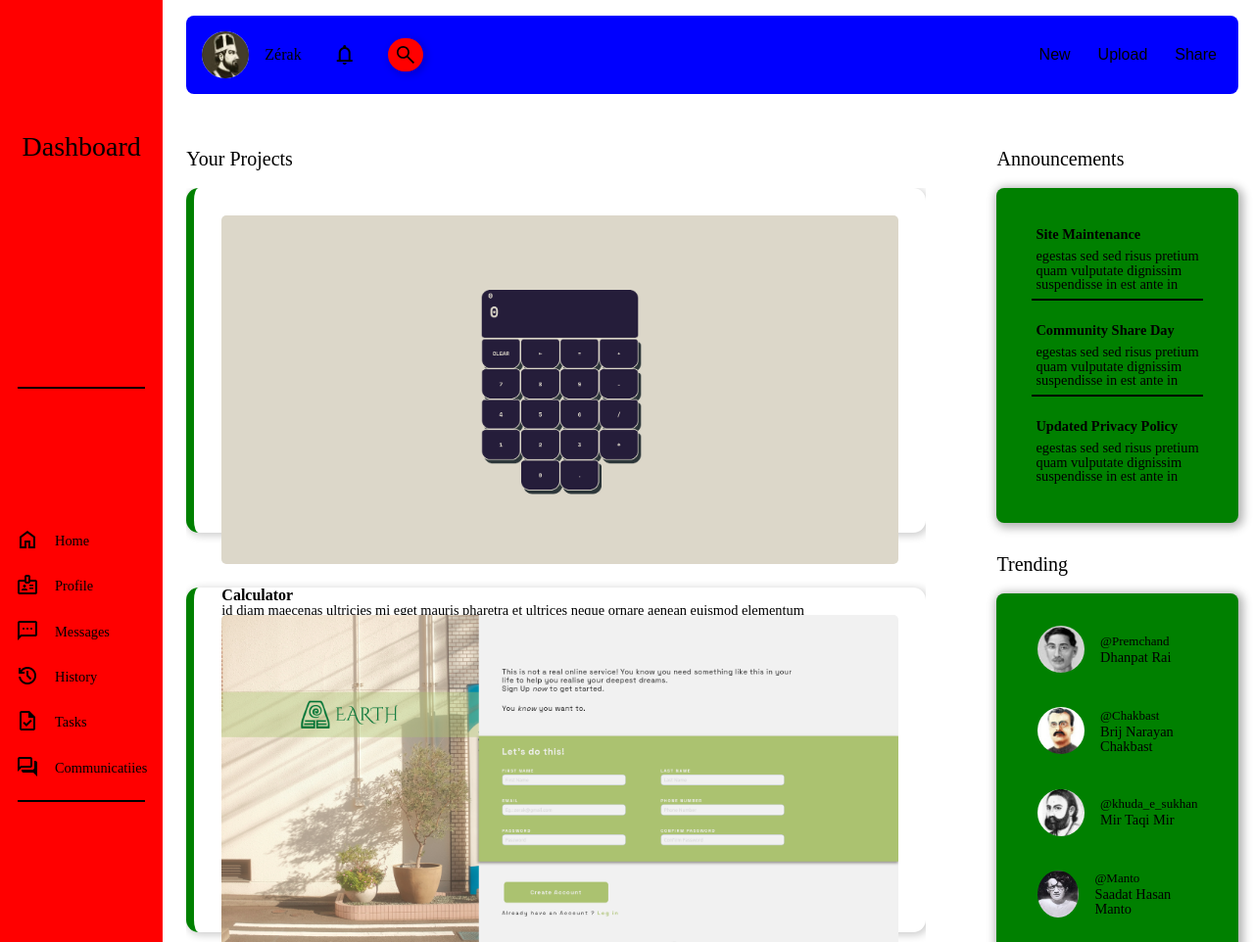
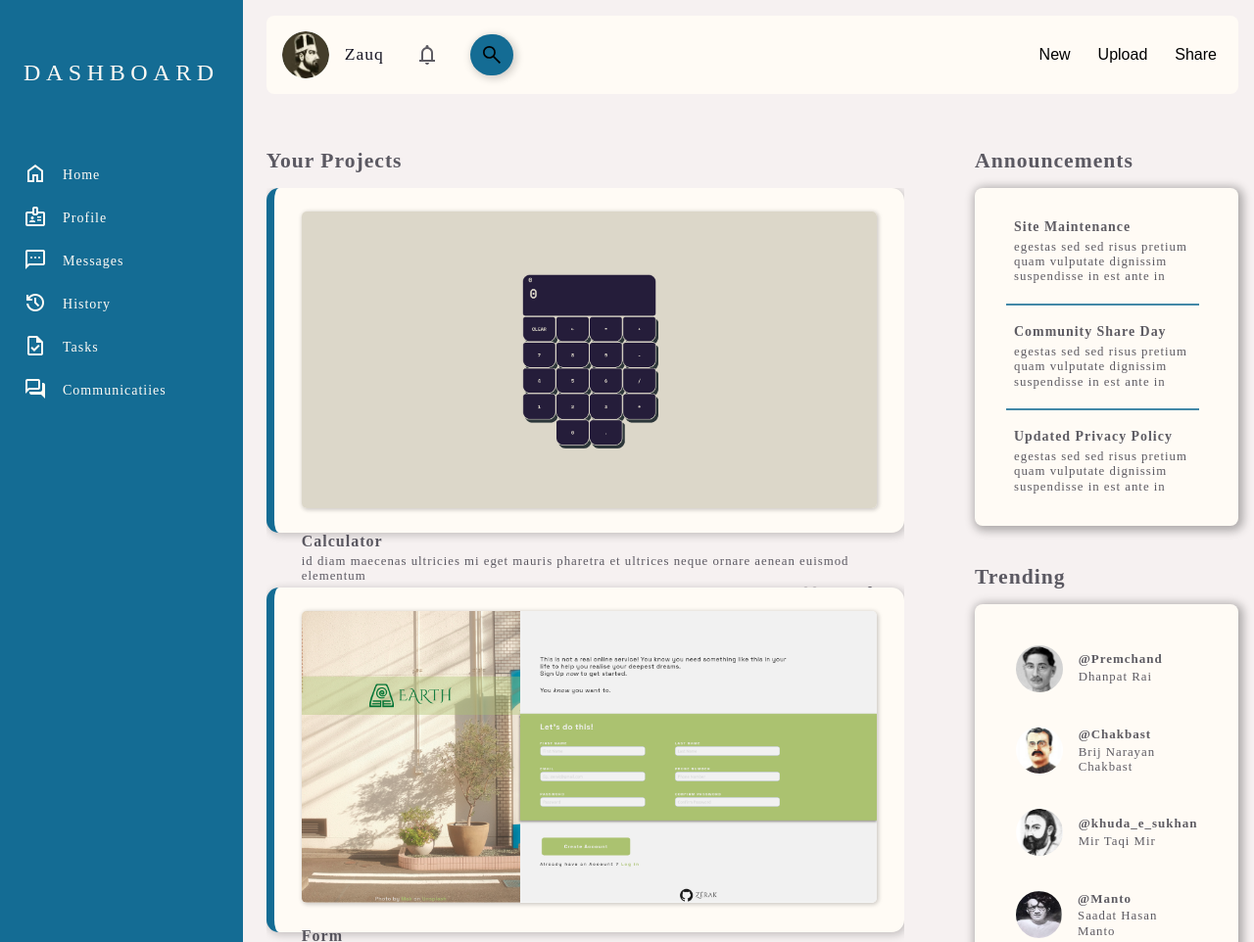
Before and after one commit to HasanZerak/Admin_Dashboard, a plain HTML site: page index.html in a window 1280 px wide. Shown: the top 962 px of the page at 98% size. Drawn offline with nearby package versions, Linux system fonts and the light colour scheme.

Commit message:
Add colors

```diff
--- a/index.html
+++ b/index.html
@@ -19,8 +19,8 @@
         <div class="sidebar">
 
             <div>
-                <p>Dashboard</p>
-                <hr>
+                <p>DASHBOARD</p>
+                <!-- <hr> -->
             </div>
 
             <div>
@@ -85,7 +85,7 @@
                         </a>
                     </li>
                 </ul>
-                <hr>
+                <!-- <hr> -->
             </div>
 
             <div>
@@ -123,7 +123,7 @@
         <div class="header">
             <div class="left-header">
                 <img src="images/zauq.jpeg" alt="">
-                <p> Zérak</p>
+                <p> Zauq</p>
 
                 <span class="material-symbols-outlined">
                     notifications
--- a/styles.css
+++ b/styles.css
@@ -141,6 +141,10 @@ table {
 body {
     box-sizing: border-box;
     font-size: 0.9rem;
+    background-color: #F6F1F1;
+    color: rgba(25, 24, 37, 0.7);
+    line-height: 1.2;
+    letter-spacing: 1px;
 }
 
 .container {
@@ -167,8 +171,9 @@ body {
 }
 
 hr {
-    border: 1px solid black;
+    border: 1px solid rgba(20, 108, 148, 0.8);
     width: 95%;
+    margin: 1.2rem 0;
 }
 
 a {
@@ -176,28 +181,33 @@ a {
 }
 
 a:hover {
-    color: blue;
+    color: rgba(34, 34, 34, 1);
     transition: 0.1s;
 }
 
 /*----------------------------------------------------------------------------SIDEBAR---------------------------------------------------------------------------------*/
 .sidebar {
     grid-row: 1/-1;
+    color: #FFFBF5;
 
     display: grid;
-    grid-template-rows: 7% 2fr 5fr;
+    grid-template-rows: 1fr 10fr 30fr;
 
-    background-color: red;
+    background-color: #146C94;
 
-    padding: 1rem;
+    padding: 1.5rem;
+    line-height: 1.5;
+    font-size: 14px;
+    letter-spacing: 1px;
 }
 
-.sidebar>div:first-child {
+.sidebar>div:first-of-type {
     display: grid;
     align-items: center;
     justify-items: center;
-    padding-top: 0.75rem;
-    font-size: 1.75rem;
+    padding-bottom: 1.5rem;
+    font-size: 1.5rem;
+    letter-spacing: 0.35rem;
 }
 
 .sidebar>div:last-child {
@@ -207,9 +217,15 @@ a:hover {
 li {
     display: flex;
     gap: 1rem;
-    align-items: center;
-    margin: 1.25rem 0;
+    margin: 1rem 0;
+    color: #FFFBF5;
     /* margin-left: 1.5rem; */
+}
+
+li>a {
+    color: #FFFBF5;
+    display: flex;
+    line-height: 2;
 }
 
 /*----------------------------------------------------------------------------HEADER---------------------------------------------------------------------------------*/
@@ -223,7 +239,7 @@ li {
 }
 
 .header {
-    background-color: blue;
+    background-color: #FFFBF5;
     padding: 0 1rem;
     margin: 1rem 1rem 1rem 0;
     border-radius: 0.5rem;
@@ -239,38 +255,42 @@ li {
 .left-header span {
     /* border-right: thin solid black; */
     padding-right: 1rem;
-
     display: flex;
     align-items: center;
+}
+
+.left-header p{
+    font-size: 1.1rem;
+    color: rgba(25, 24, 37, 1)
 }
 
 button {
     appearance: none;
 
     border: none;
-    background-color: blue;
+    background-color: transparent;
     font-size: 1rem;
 }
 
 button:hover {
-    transition: 0.2s;
+    transition: 0.15s;
     cursor: pointer;
-    color: red;
+    color: #146C94;
 }
 
 input {
     appearance: none;
 
     transition: 0.3s;
-    height: 2rem;
-    width: 2rem;
+    height: 2.5rem;
+    width: 2.5rem;
 
     outline: none;
 
     border: none;
     border-radius: 5rem;
 
-    background-color: red;
+    background-color: #146C94;
     background-image: url("images/search_FILL0_wght400_GRAD0_opsz40.svg");
     background-position: center;
     background-repeat: no-repeat;
@@ -287,6 +307,7 @@ input:focus {
     padding: 1rem;
     background-image: none;
     border-radius: 5rem;
+    background-color: #F6F1F1;
 }
 
 
@@ -313,7 +334,8 @@ input:focus {
 
 .main-cards-left>p,
 .secondary-cards-right>div>p:first-of-type {
-    font-size: 1.25rem;
+    font-size: 1.35rem;
+    font-weight: bold;
 }
 
 .articles {
@@ -333,14 +355,14 @@ input:focus {
     background-position: center center;
     opacity: 0.7; */
 
-    padding: 1.75rem;
-    /* border: 2px solid red; */
+    padding: 1.5rem 1.75rem 1.75rem;
+    background-color: #FFFBF5;
 
     display: grid;
-    grid-template-rows: 2fr 5fr 1fr;
-    gap: 1rem;
+    grid-template-rows: 3fr 5fr 1fr;
+    /* gap: 1rem; */
 
-    border-left: 0.5rem solid green;
+    border-left: 0.5rem solid #146C94;
     border-radius: 0.8rem;
 
     box-shadow: 2px 2px 8px 1px rgba(0, 0, 0, 0.2);
@@ -349,16 +371,17 @@ input:focus {
 .cards>img {
     object-fit: cover;
     width: 100%;
-    /* max-height: 80px; */
+    max-height: 100%;
 
     border-radius: 5px;
-    /* box-shadow: 2px 2px 8px 1px rgba(0, 0, 0, 0.2); */
+    box-shadow: 1px 1px 4px 0.8px rgba(0, 0, 0, 0.2);
 }
 
 .cards>div:first-of-type {
-    margin-top: 0.5rem;
-    display: grid;
-    grid-template-rows: 1fr 5fr;
+    margin-top: 1.5rem;
+    display: flex;
+    flex-direction: column;
+    gap: 0.25rem;
 }
 
 .cards>div:last-of-type {
@@ -373,12 +396,21 @@ input:focus {
 }
 
 .cards>div:first-of-type>p:last-of-type {
-    font-size: 0.9rem;
+    font-size: 0.8rem;
 }
 
-.articles>div:last-of-type{
+.cards:hover {
+    /* border: 1px solid red; */
+    border-left: 0.5rem solid #19A7CE;
+    cursor: pointer;
+    transition: 0.4s;
+    box-shadow: 2px 2px 2px 1px rgba(20, 108, 148, 0.2);
+}
+
+.articles>div:last-of-type {
     margin-bottom: 2rem;
 }
+
 /*****************RIGHT****************/
 /* .secondary-cards-right {
     /* display: grid;
@@ -390,9 +422,9 @@ input:focus {
 .secondary-cards-right>div>div:first-of-type {
     /* grid + .main-cards-left*/
     /* border: 2px solid black; */
-    padding: 1.5rem 2rem 2.5rem;
-    margin: 0 0 2rem;
-    background-color: green;
+    padding: 2rem;
+    margin-bottom: 2.5rem;
+    background-color: #FFFBF5;
 
     border-radius: 0.5rem;
 
@@ -401,12 +433,13 @@ input:focus {
 
 .secondary-cards-right>div:first-of-type>div p:first-of-type {
     font-weight: bold;
-    /* font-size: 1rem; */
-    padding: 1rem 0.5rem 0.5rem;
+    font-size: 0.87rem;
+    padding: 0rem 0.5rem 0.25rem;
 }
 
 .secondary-cards-right>div:first-of-type>div p:last-of-type {
     padding: 0 0.5rem;
+    font-size: 0.8rem;
 }
 
 .trending-card>div>div {
@@ -414,7 +447,7 @@ input:focus {
     align-items: center;
     gap: 1rem;
     padding: 0.6rem;
-    font-size: 0.9rem;
+    font-size: 0.8rem;
     /* background-color: red; */
     margin-bottom: 1rem;
 }
@@ -423,4 +456,5 @@ input:focus {
 .trending-card>div>div p:first-of-type {
     margin-bottom: 0.2rem;
     font-size: small;
+    font-weight: bold;
 }
```
